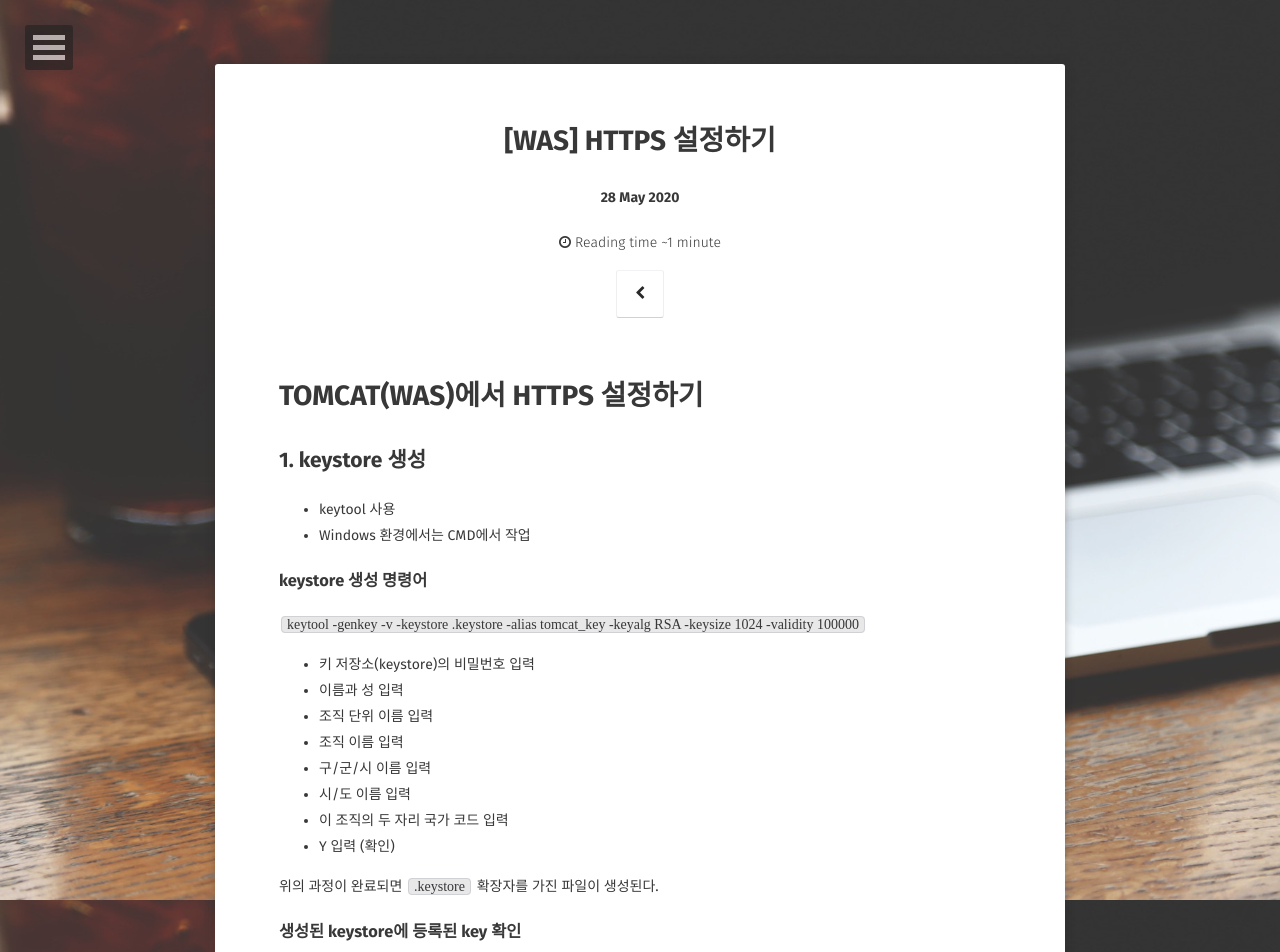
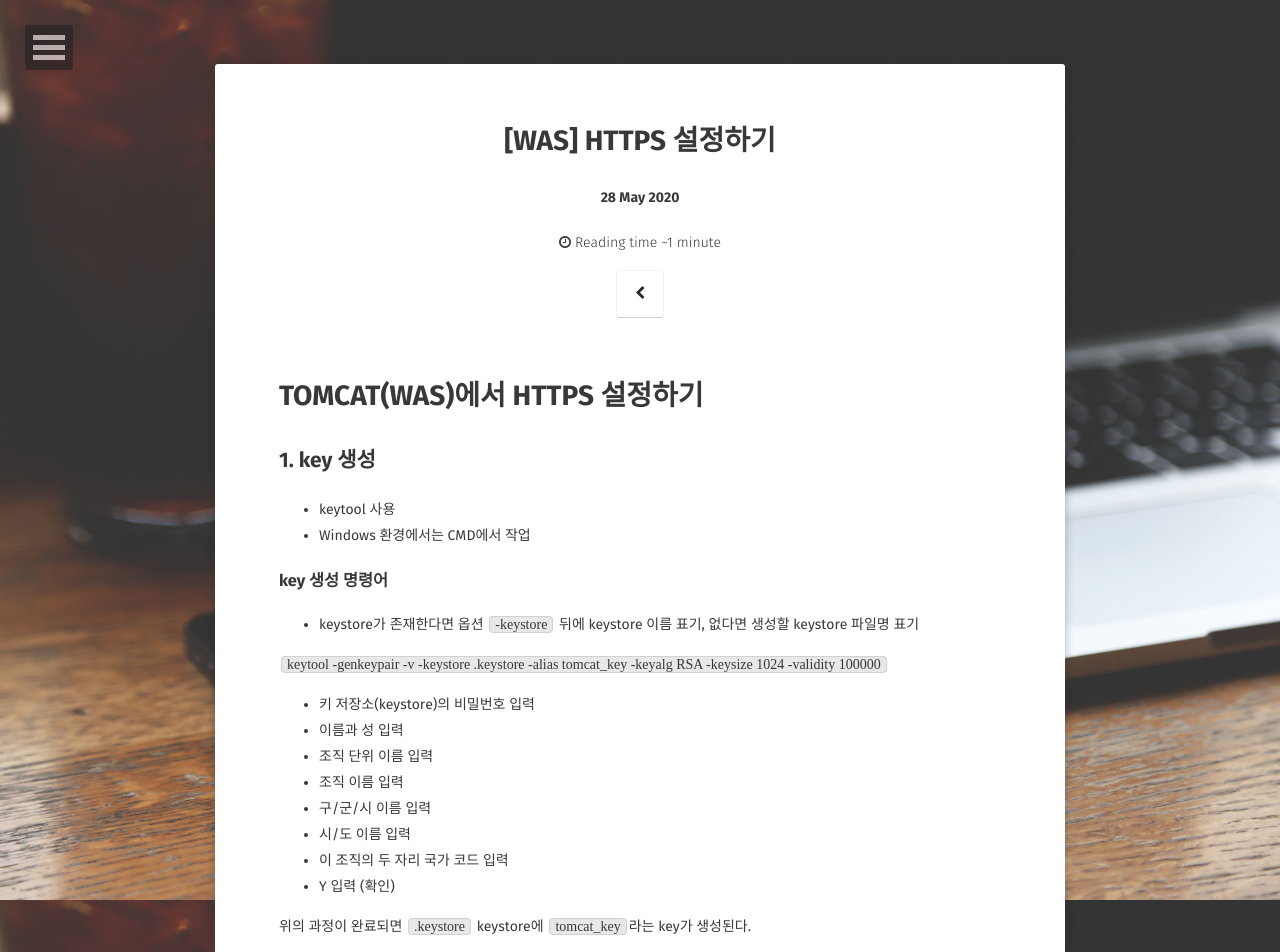
Before and after one commit to eunkong/eunkong.github.io, a Jekyll site: the page built from _posts/2020-05-28-WAS-Set_up_Https.md, in a window 1280 px wide and 1400 px high. Shown: the top 952 px of the window. Built offline with Jekyll 4.4.1, drawn with Linux system fonts in a browser that asks for light colours; some web fonts are replaced; comment, search, counter and statistics services are not loaded; some of the changed text lies outside the part shown.

Commit message:
[POST] WAS > Set up Https - modified

````diff
--- a/_posts/2020-05-28-WAS-Set_up_Https.md
+++ b/_posts/2020-05-28-WAS-Set_up_Https.md
@@ -9,13 +9,14 @@ comments: true
 
 # TOMCAT(WAS)에서 HTTPS 설정하기
 
-## 1. keystore 생성
+## 1. key 생성
 - keytool 사용
 - Windows 환경에서는 CMD에서 작업
 
-### keystore 생성 명령어
+### key 생성 명령어
+- keystore가 존재한다면 옵션 `-keystore` 뒤에 keystore 이름 표기, 없다면 생성할 keystore 파일명 표기
 
-`keytool -genkey -v -keystore .keystore -alias tomcat_key -keyalg RSA -keysize 1024 -validity 100000`
+`keytool -genkeypair -v -keystore .keystore -alias tomcat_key -keyalg RSA -keysize 1024 -validity 100000`
 
 - 키 저장소(keystore)의 비밀번호 입력
 - 이름과 성 입력
@@ -26,7 +27,7 @@ comments: true
 - 이 조직의 두 자리 국가 코드 입력
 - Y 입력 (확인)
 
-위의 과정이 완료되면 `.keystore` 확장자를 가진 파일이 생성된다.
+위의 과정이 완료되면 `.keystore` keystore에 `tomcat_key`라는 key가 생성된다.
 
 
 ### 생성된 keystore에 등록된 key 확인
@@ -52,7 +53,7 @@ comments: true
 <Connector SSLEnabled="true" clientAuth="false" keystoreFile="C:/Users/.keystore" keystorePass="changeit" maxThreads="150" port="8443" protocol="HTTP/1.1" scheme="https" secure="true" sslProtocol="TLS"/>
 ```
 
-- TOMCAT의 server.xml에 위의 `Connector`를 추가한다.
+- TOMCAT의 `server.xml`에 위의 `Connector`를 추가한다.
   + Eclipse 경로: Servers > Tomcat Server at localhost-config > server.xml
 - `Connector` 의 keystore 파일 경로, 비밀번호 설정
   + keystoreFile : "keystore 경로"
````
